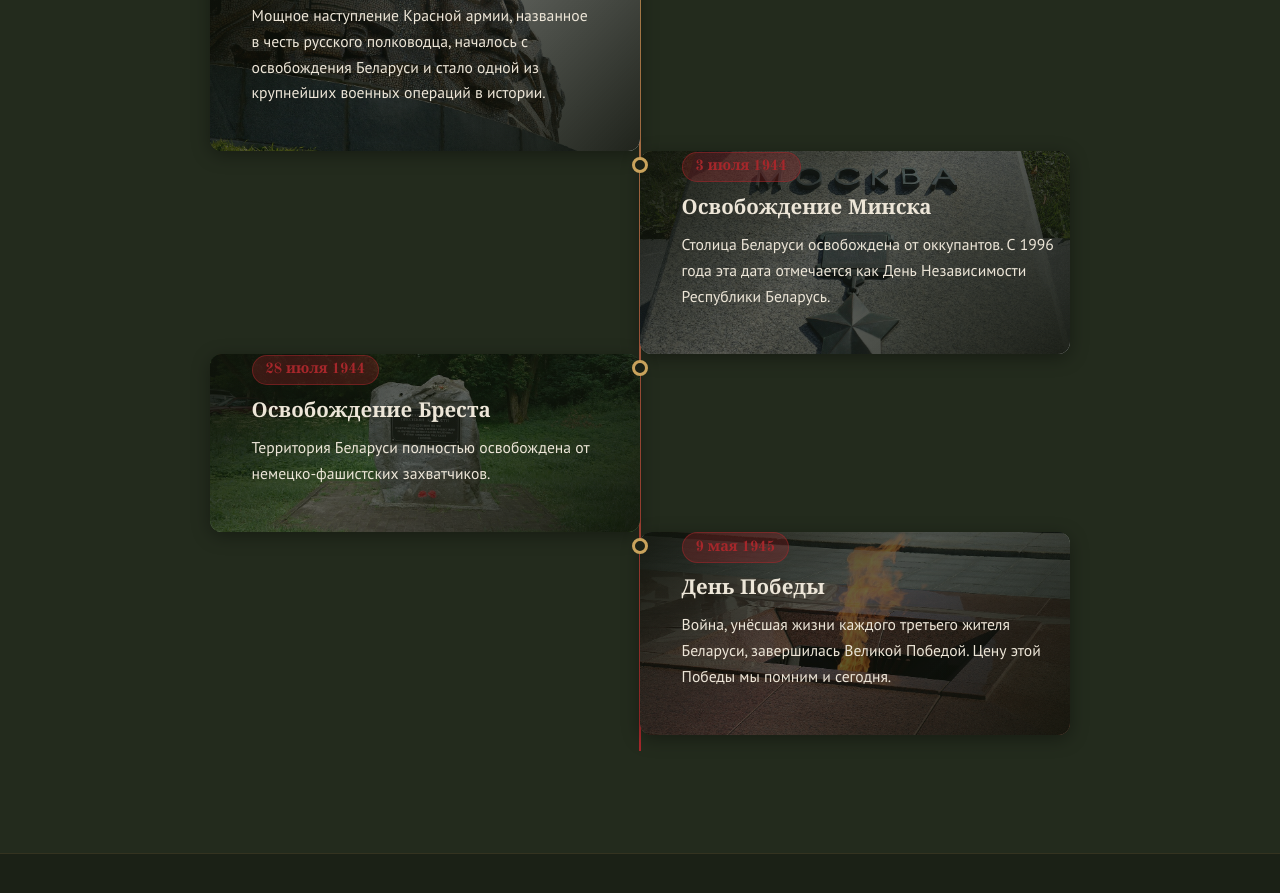
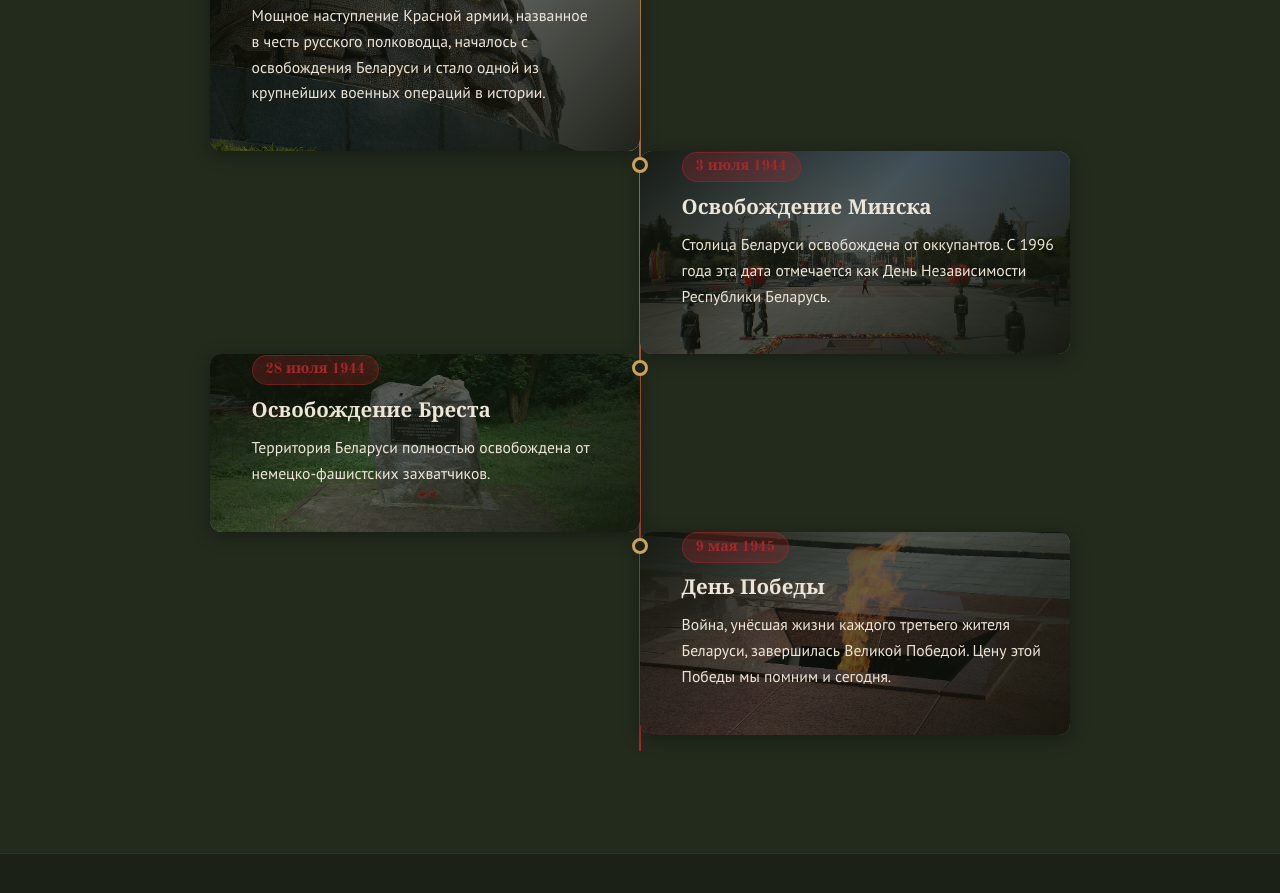
Before and after one commit to H1ppoG/The-connection-between-generations-we-remember, a website: page index.html in a window 1280 px wide. Shown: the part 3049-3942 px from the top of the page. Drawn offline with nearby package versions, Linux system fonts and the light colour scheme; no server answers.

Commit message:
Хроника: фон «Освобождения Минска» — караул у Вечного огня Монумента Победы (вместо фото с чужим указателем)

```diff
--- a/index.html
+++ b/index.html
@@ -172,7 +172,7 @@
             <p class="timeline__text">Мощное наступление Красной армии, названное в честь русского полководца, началось с освобождения Беларуси и стало одной из крупнейших военных операций в истории.</p>
           </div>
           <div class="timeline__item reveal">
-            <div class="timeline__bg" style="background-image:url('img/victory.jpg')" role="presentation" aria-hidden="true"></div>
+            <div class="timeline__bg" style="background-image:url('img/flame-guard.jpg')" role="presentation" aria-hidden="true"></div>
             <time class="timeline__date" datetime="1944-07-03">3 июля 1944</time>
             <h3 class="timeline__title">Освобождение Минска</h3>
             <p class="timeline__text">Столица Беларуси освобождена от оккупантов. С 1996 года эта дата отмечается как День Независимости Республики Беларусь.</p>
```
